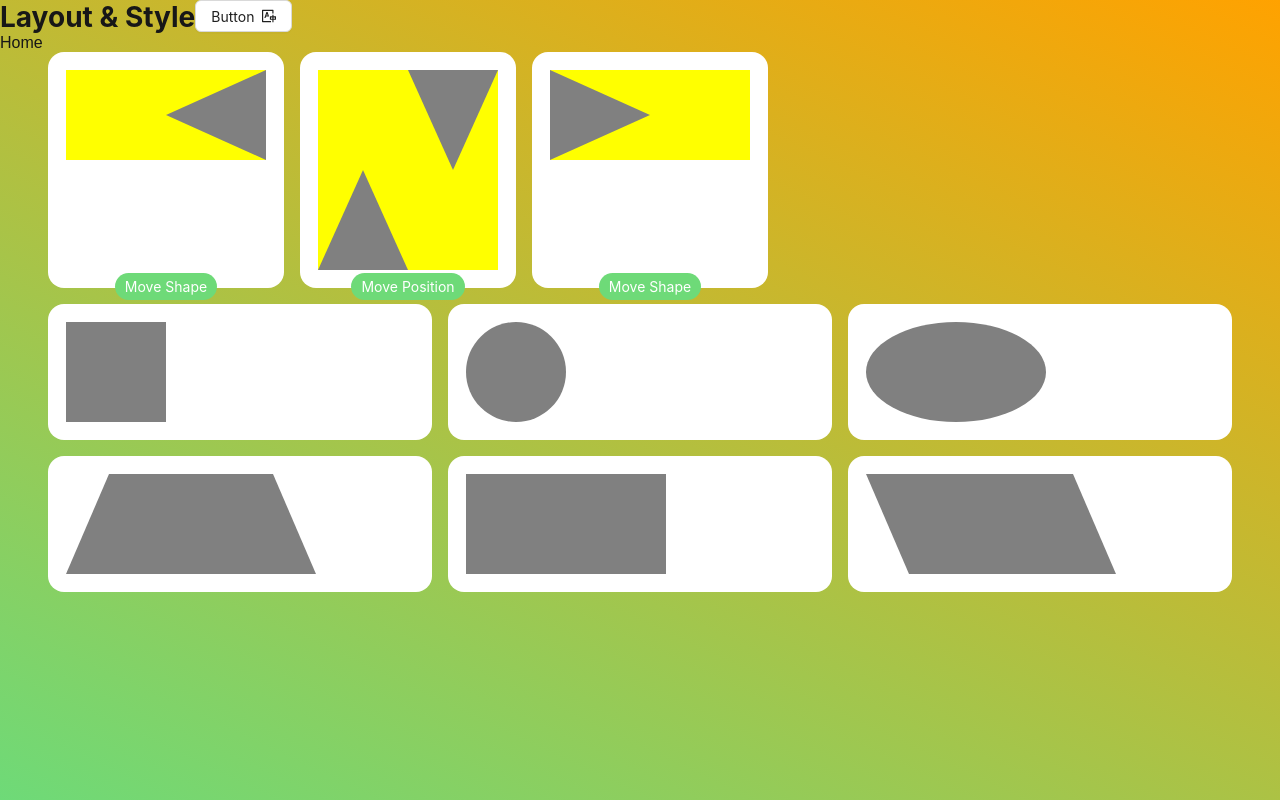
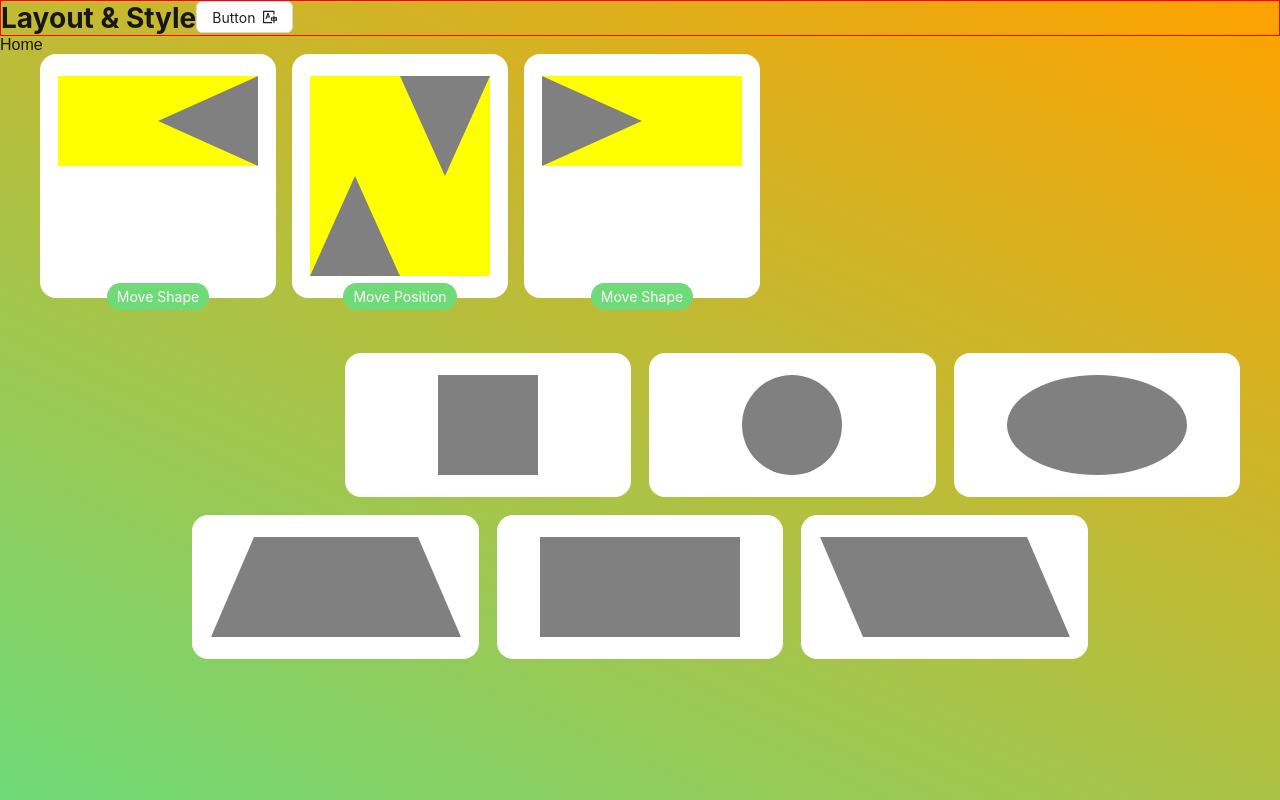
Before and after one commit to tnitsiri/swd-frontend-test, a Next.js app: page /en/layout-style in a window 1280 px wide. Built offline with nearby package versions, Linux system fonts and the light colour scheme; what i18next-resources-to-backend would draw is missing.

Commit message:
feat: [main] move position

```diff
--- a/src/app/[lng]/layout-style/(components)/display/index.tsx
+++ b/src/app/[lng]/layout-style/(components)/display/index.tsx
@@ -7,11 +7,10 @@ import Ellipse from '../ellipse';
 import Trapezoid from '../trapezoid';
 import Rectangle from '../rectangle';
 import Rhombus from '../rhombus';
-import { ShapeTriangleEnum } from '@/enums/shape.enum';
+import { LayoutStyleShapeTriangleEnum } from '@/enums/layout-style.enum';
 import { useT } from '@/app/i18n/client';
-import { Col, Flex, Row } from 'antd';
-import { Content } from 'antd/es/layout/layout';
-import { useEffect, useState } from 'react';
+import { Col, Flex, Row, Space } from 'antd';
+import { Fragment, useEffect, useState } from 'react';
 import { LayoutStyleNodeInterface } from '@/interfaces/layout-style.interface';
 import { cloneDeep, shuffle } from 'lodash';
 
@@ -25,6 +24,7 @@ const Display = () => {
   const { t } = useT('layout-style');
 
   const [nodes, setNodes] = useState<LayoutStyleNodeInterface[]>([]);
+  const [isInverted, setIsInverted] = useState<boolean>(false);
 
   /**
    * ANCHOR Move Shape Left
@@ -55,7 +55,9 @@ const Display = () => {
    * ANCHOR Move Position
    * @date 20/04/2025 - 13:09:30
    */
-  const _movePosition = () => {};
+  const _movePosition = () => {
+    setIsInverted((isInverted) => !isInverted);
+  };
 
   /**
    * ANCHOR Shuffle
@@ -109,42 +111,52 @@ const Display = () => {
 
   // ANCHOR Render
   return (
-    <Content style={{ padding: '0 48px' }}>
-      <Flex vertical={true} gap="middle">
+    <Space direction="vertical" size={55}>
       <Flex gap="middle">
         <Flex>
           <Triangle
             title={t('Move Shape')}
-              shapes={[ShapeTriangleEnum.Left]}
+            shapes={[LayoutStyleShapeTriangleEnum.Left]}
             onClick={_moveShapeLeft}
           />
         </Flex>
         <Flex>
           <Triangle
             title={t('Move Position')}
-              shapes={[ShapeTriangleEnum.Top, ShapeTriangleEnum.Bottom]}
+            shapes={[
+              LayoutStyleShapeTriangleEnum.Top,
+              LayoutStyleShapeTriangleEnum.Bottom,
+            ]}
             onClick={_movePosition}
           />
         </Flex>
         <Flex>
           <Triangle
             title={t('Move Shape')}
-              shapes={[ShapeTriangleEnum.Right]}
+            shapes={[LayoutStyleShapeTriangleEnum.Right]}
             onClick={_moveShapeRight}
           />
         </Flex>
       </Flex>
-        <Row gutter={[16, 16]}>
-          {nodes.map((node) => {
+      <Row justify="center" gutter={[18, 18]}>
+        <Col span={isInverted ? 2 : 6} />
+        {nodes.map((node, index) => {
           return (
-              <Col key={node.id} span={8}>
+            <Fragment key={node.id}>
+              <Col span={6}>
                 <div onClick={_shuffle}>{node.shape}</div>
               </Col>
+              {isInverted && index == 2 && (
+                <>
+                  <Col span={2} />
+                  <Col span={6} />
+                </>
+              )}
+            </Fragment>
           );
         })}
       </Row>
-      </Flex>
-    </Content>
+    </Space>
   );
 };
 
--- a/src/app/[lng]/layout-style/(components)/styles.module.scss
+++ b/src/app/[lng]/layout-style/(components)/styles.module.scss
@@ -5,11 +5,13 @@
   $color: #808080;
 
   position: relative;
+  width: 100%;
   display: flex;
   flex-direction: row;
+  justify-content: center;
   background-color: #fff;
   border-radius: 16px;
-  padding: 18px;
+  padding: 22px 18px;
 
   &:hover {
     background-color: $primary-color;
--- a/src/app/[lng]/layout-style/(components)/triangle.tsx
+++ b/src/app/[lng]/layout-style/(components)/triangle.tsx
@@ -1,6 +1,6 @@
 import classNames from 'classnames';
 import styles from './styles.module.scss';
-import { ShapeTriangleEnum } from '@/enums/shape.enum';
+import { LayoutStyleShapeTriangleEnum } from '@/enums/layout-style.enum';
 
 /**
  * ANCHOR Props
@@ -10,7 +10,7 @@ import { ShapeTriangleEnum } from '@/enums/shape.enum';
  */
 type Props = {
   title: string;
-  shapes: ShapeTriangleEnum[];
+  shapes: LayoutStyleShapeTriangleEnum[];
   onClick: () => void;
 };
 
--- a/src/app/[lng]/layout-style/page.tsx
+++ b/src/app/[lng]/layout-style/page.tsx
@@ -4,6 +4,7 @@ import styles from '@/assets/styles/page.module.scss';
 import { getT } from '@/app/i18n';
 import { Link } from '@/components/link';
 import { Layout } from 'antd';
+import { Content } from 'antd/es/layout/layout';
 
 /**
  * ANCHOR Page
@@ -21,11 +22,10 @@ const Page = async () => {
       <Header topic={t('Layout & Style')} />
       <Link href="/">{t('Home')}</Link>
 
-      <Layout
-        style={{
-          backgroundColor: 'transparent',
-        }}>
-        <Display />
+      <Layout className={styles.layout}>
+        <Content className={styles.content}>
+          <Display />
+        </Content>
       </Layout>
     </div>
   );
--- a/src/assets/styles/_variables.scss
+++ b/src/assets/styles/_variables.scss
@@ -1,2 +1,4 @@
 $primary-color: #FFA200;
 $secondary-color: #6EDA78;
+
+$content-width: 1200px;
--- a/src/assets/styles/page.module.scss
+++ b/src/assets/styles/page.module.scss
@@ -5,4 +5,13 @@
   min-height: 100vh;
   background: $secondary-color;
   background: linear-gradient(25deg, rgba(110, 218, 120, 1) 0%, rgba(255, 162, 0, 1) 100%);
+
+  .layout {
+    background-color: transparent;
+    align-items: center;
+
+    .content {
+      max-width: $content-width;
+    }
+  }
 }
--- a/src/components/header/index.tsx
+++ b/src/components/header/index.tsx
@@ -23,7 +23,11 @@ const Header = (props: Props) => {
 
   // ANCHOR Render
   return (
-    <Row className="row">
+    <Row
+      className="row"
+      style={{
+        border: '1px solid #f00',
+      }}>
       <Col>
         <h1>{topic}</h1>
       </Col>
--- /dev/null
+++ b/src/enums/layout-style.enum.ts
@@ -0,0 +1,13 @@
+/**
+ * ANCHOR Layout Style Shape Triangle Enum
+ * @date 20/04/2025 - 15:17:54
+ *
+ * @export
+ * @enum {number}
+ */
+export enum LayoutStyleShapeTriangleEnum {
+  Top = 'top',
+  Bottom = 'bottom',
+  Left = 'left',
+  Right = 'right',
+}
--- a/src/enums/shape.enum.ts
+++ /dev/null
@@ -1,13 +0,0 @@
-/**
- * ANCHOR Shape Triangle Enum
- * @date 20/04/2025 - 09:32:41
- *
- * @export
- * @enum {number}
- */
-export enum ShapeTriangleEnum {
-  Top = 'top',
-  Bottom = 'bottom',
-  Left = 'left',
-  Right = 'right',
-}
```
Lines whose indentation alone changed are shown as unchanged.
